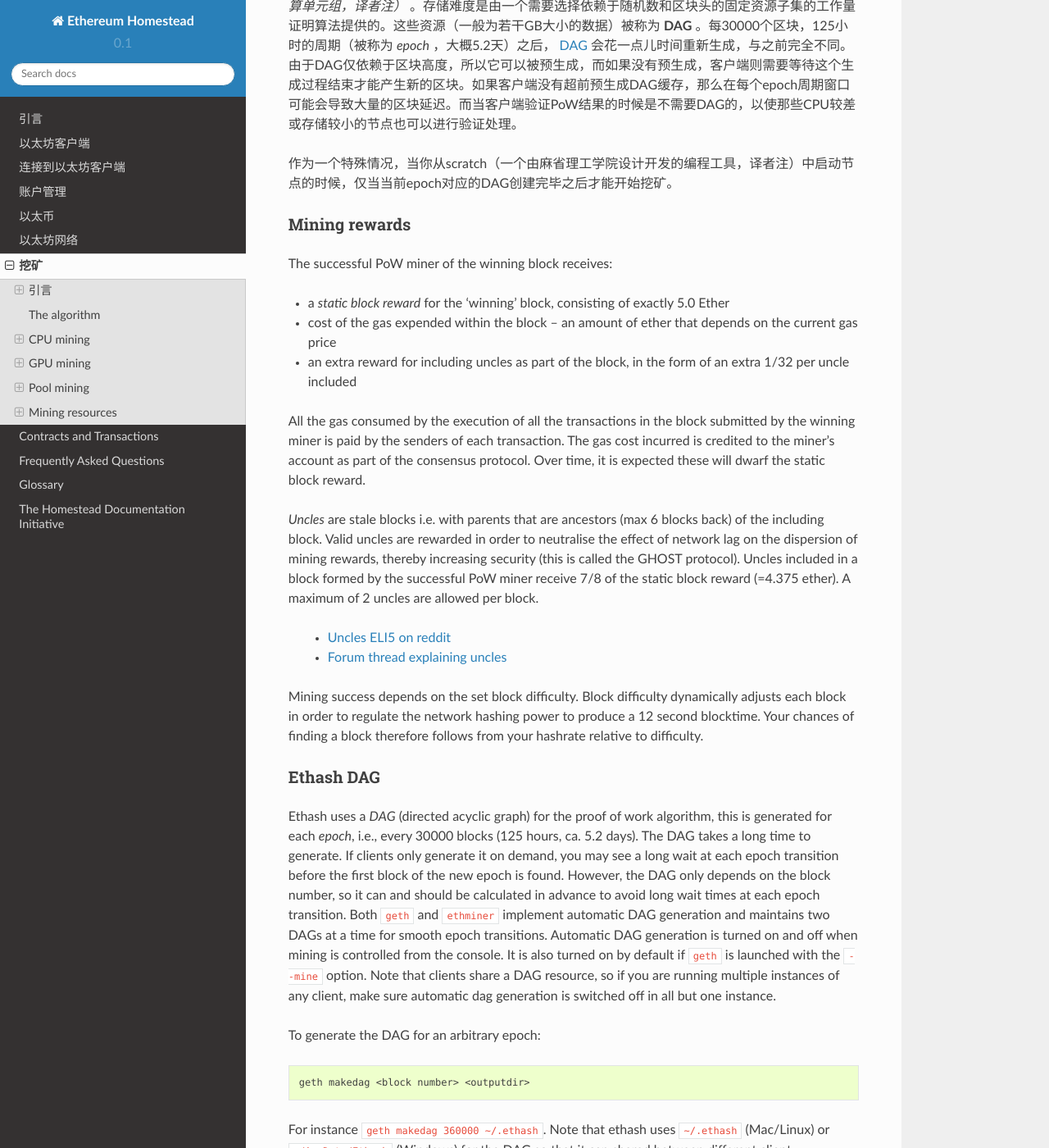
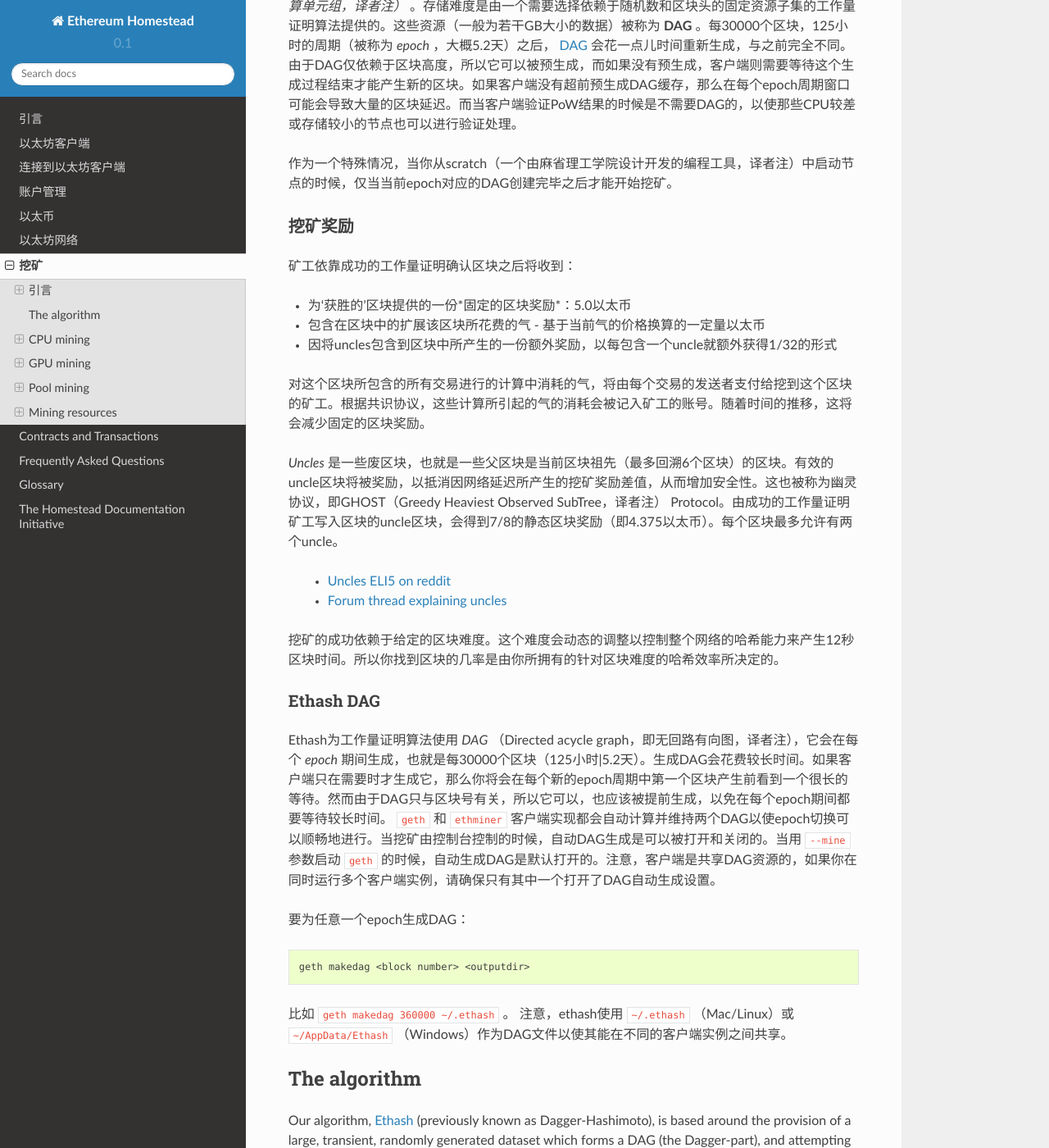
Before and after one commit to riversyang/homestead-guide-cn, a Sphinx documentation site: the page built from source/mining.rst, in a window 1280 px wide and 1400 px high, scrolled down 1172 px. Shown: the whole window at 82% size. Built offline with Sphinx 7.4.7 and the Read the Docs theme 2.0.0, drawn with Linux system fonts in a browser that asks for light colours; some of the changed text lies outside the part shown.

Commit message:
Update translation.

```diff
--- a/source/mining.rst
+++ b/source/mining.rst
@@ -14,7 +14,7 @@
 什么是挖矿？
 --------------------------------------------------------------------------------
 
-以太坊与其他区块链技术一样，采用了一个动机驱动（incentive-driven）的安全模型。共识是通过选择总体难度值最高的区块来实现的。矿工产出的区块，由其他节点检查其合法性。在遵从数据格式的前提之下，只有一个区块包含给定 *难度（difficulty）* 的 *工作量证明（Proof of Work）* 时，它才是合法的。注意，在以太坊的Serenity里程碑，这将被替换为 :ref:`权益证明（proof of stake）模式 <POS vs POW>` 。
+以太坊与其他区块链技术一样，采用了一个动机驱动（incentive-driven）的安全模型。共识是通过选择总体难度值最高的区块来实现的。矿工产出的区块，由其他节点检查其合法性。在遵从数据格式的前提之下，只有当一个区块包含给定 *难度（difficulty）* 的 *工作量证明（Proof of Work）* 时，它才是合法的。注意，在以太坊的Serenity里程碑，这将被替换为 :ref:`权益证明（proof of stake）模式 <POS vs POW>` 。
 
 尽管以太坊区块链在很多方面都与比特币区块链相同，但还是有些其他的区别。从区块链架构上看，以太坊和比特币的主要区别在于以太坊的区块既包含了交易列表，也包含了最新的状态信息（通过merkle patricia树的根节点哈希来对状态信息编码以使其更加精确，merkle patricia树是一种改进的二叉树，可以确保每个叶子节点的变化都会导致根节点哈希变化，从而可以精确地判断整个树上数据的状态是否有变动，译者注）。除此之外，区块号和难度值也会被存储到区块中。
 
@@ -28,39 +28,36 @@ Ethash工作量证明是有 *存储难度（memory hard）* 的，以使它具
 
 作为一个特殊情况，当你从scratch（一个由麻省理工学院设计开发的编程工具，译者注）中启动节点的时候，仅当当前epoch对应的DAG创建完毕之后才能开始挖矿。
 
-Mining rewards
+挖矿奖励
 --------------------------------------------------------------------------------
 
-The successful PoW miner of the winning block receives:
+矿工依靠成功的工作量证明确认区块之后将收到：
 
-* a *static block reward* for the 'winning' block, consisting of exactly 5.0 Ether
-* cost of the gas expended within the block – an amount of ether that depends on the current gas price
-* an extra reward for including uncles as part of the block, in the form of an extra 1/32 per uncle included
+* 为‘获胜的’区块提供的一份*固定的区块奖励*：5.0以太币
+* 包含在区块中的扩展该区块所花费的气 - 基于当前气的价格换算的一定量以太币
+* 因将uncles包含到区块中所产生的一份额外奖励，以每包含一个uncle就额外获得1/32的形式
 
-All the gas consumed by the execution of all the transactions in the block submitted by the winning miner is paid by the senders of each transaction. The gas cost incurred is credited to the miner's account as part of the consensus protocol. Over time, it is expected these will dwarf the static block reward.
+对这个区块所包含的所有交易进行的计算中消耗的气，将由每个交易的发送者支付给挖到这个区块的矿工。根据共识协议，这些计算所引起的气的消耗会被记入矿工的账号。随着时间的推移，这将会减少固定的区块奖励。
 
-*Uncles* are stale blocks i.e. with parents that are ancestors (max 6 blocks back) of the including block. Valid uncles are rewarded in order to neutralise the effect of network lag on the dispersion of mining rewards, thereby increasing security (this is called the GHOST protocol). Uncles included in a block formed by the successful PoW miner receive 7/8 of the static block reward (=4.375 ether). A maximum of 2 uncles are allowed per block.
+*Uncles* 是一些废区块，也就是一些父区块是当前区块祖先（最多回溯6个区块）的区块。有效的uncle区块将被奖励，以抵消因网络延迟所产生的挖矿奖励差值，从而增加安全性。这也被称为幽灵协议，即GHOST（Greedy Heaviest Observed SubTree，译者注） Protocol。由成功的工作量证明矿工写入区块的uncle区块，会得到7/8的静态区块奖励（即4.375以太币）。每个区块最多允许有两个uncle。
 
     * `Uncles ELI5 on reddit <https://www.reddit.com/r/ethereum/comments/3c9jbf/wtf_are_uncles_and_why_do_they_matter/>`_
     * `Forum thread explaining uncles <https://forum.ethereum.org/discussion/2262/eli5-whats-an-uncle-in-ethereum-mining>`_
 
-
-Mining success depends on the set block difficulty. Block difficulty dynamically adjusts each block in order to regulate the network hashing power to produce a 12 second blocktime. Your chances of finding a block therefore follows from your hashrate relative to difficulty.
+挖矿的成功依赖于给定的区块难度。这个难度会动态的调整以控制整个网络的哈希能力来产生12秒区块时间。所以你找到区块的几率是由你所拥有的针对区块难度的哈希效率所决定的。
 
 Ethash DAG
 --------------------------------------------------------------------------------
 
-Ethash uses a *DAG* (directed acyclic graph) for the proof of work algorithm, this is generated for each *epoch*, i.e., every 30000 blocks (125 hours, ca. 5.2 days). The DAG takes a long time to generate. If clients only generate it on demand, you may see a long wait at each epoch transition before the first block of the new epoch is found. However, the DAG only depends on the block number, so it can and should be calculated in advance to avoid long wait times at each epoch transition. Both ``geth`` and ``ethminer`` implement automatic DAG generation and maintains two DAGs at a time for smooth epoch transitions. Automatic DAG generation is turned on and off when mining is controlled from the console. It is also turned on by default if ``geth`` is launched with the ``--mine`` option. Note that clients share a DAG resource, so if you are running multiple instances of any client, make sure automatic dag generation is switched off in all but one instance.
+Ethash为工作量证明算法使用 *DAG* （Directed acycle graph，即无回路有向图，译者注），它会在每个 *epoch* 期间生成，也就是每30000个区块（125小时|5.2天）。生成DAG会花费较长时间。如果客户端只在需要时才生成它，那么你将会在每个新的epoch周期中第一个区块产生前看到一个很长的等待。然而由于DAG只与区块号有关，所以它可以，也应该被提前生成，以免在每个epoch期间都要等待较长时间。 ``geth`` 和 ``ethminer`` 客户端实现都会自动计算并维持两个DAG以使epoch切换可以顺畅地进行。当挖矿由控制台控制的时候，自动DAG生成是可以被打开和关闭的。当用 ``--mine`` 参数启动 ``geth`` 的时候，自动生成DAG是默认打开的。注意，客户端是共享DAG资源的，如果你在同时运行多个客户端实例，请确保只有其中一个打开了DAG自动生成设置。
 
-To generate the DAG for an arbitrary epoch:
+要为任意一个epoch生成DAG：
 
 .. code-block:: bash
 
     geth makedag <block number> <outputdir>
 
-For instance ``geth makedag 360000 ~/.ethash``. Note that ethash uses
-``~/.ethash`` (Mac/Linux) or ``~/AppData/Ethash`` (Windows) for the DAG
-so that it can shared between different client implementations as well as multiple running instances.
+比如 ``geth makedag 360000 ~/.ethash`` 。 注意，ethash使用 ``~/.ethash`` （Mac/Linux）或 ``~/AppData/Ethash`` （Windows）作为DAG文件以使其能在不同的客户端实例之间共享。
 
 The algorithm
 ================================================================================
```
